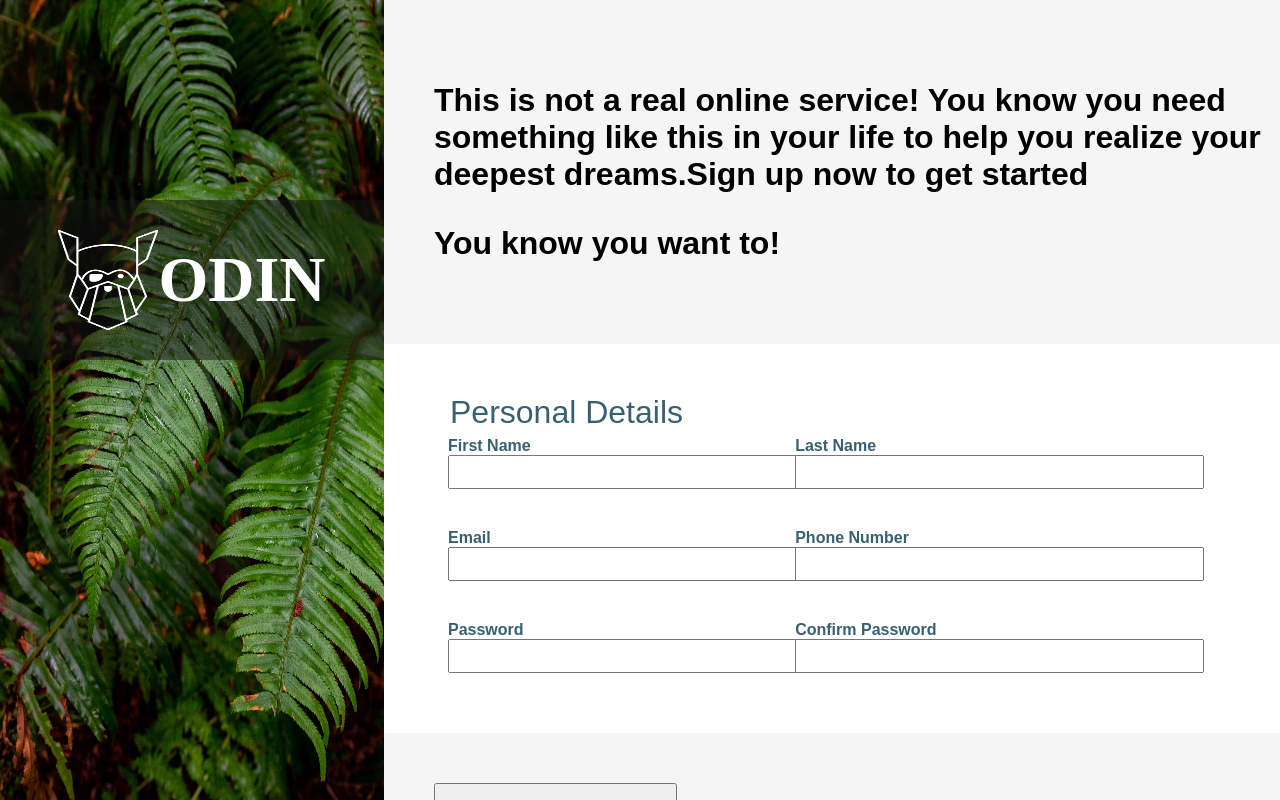
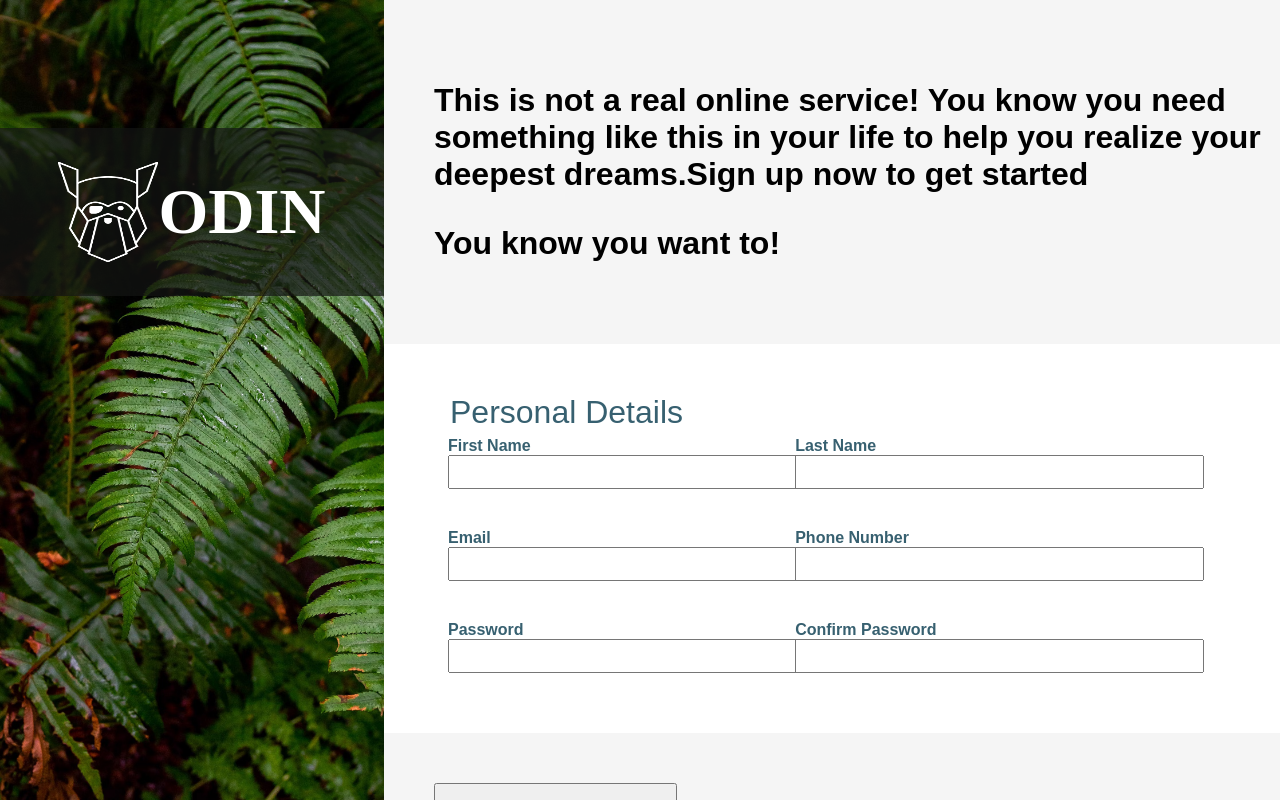
Before and after one commit to Yoleudan/odin-sign-up-form, a plain HTML site: page index.html in a window 1280 px wide. Drawn offline with Linux system fonts and the light colour scheme.

Commit message:
Fix issue with background image

```diff
--- a/index.html
+++ b/index.html
@@ -14,7 +14,6 @@
                 height="100px" width="100px">
                 <h1 class="title">ODIN</h1>
             </div>
-            <img id="backgroundIMG" src="./background.jpeg">
         </div>
         <div id="main">
             <div id="intro">
--- a/styles.css
+++ b/styles.css
@@ -25,19 +25,20 @@ html,body
 
 #sideheader{
     width: 30%;
-    height: 100%;
     display: flex;
+    flex-shrink: 0;
+    background-image: url(./background.jpeg);
+    background-size: cover;
+    padding-top: 10%;
 }
 
 #headerBG{
-    background: rgba(19, 20, 19, 0.5);
-    position: absolute;
-    z-index: 100;
-    top: 25%;
-    width: inherit;
+    background: rgba(19, 20, 19, 0.7);
     display: flex;
     justify-content: center;
     align-items: center;
+    height: 25%;
+    width: 100%;
 
 }
 
@@ -46,11 +47,6 @@ html,body
     font-size: 4rem;
 }
 
-#backgroundIMG{
-    width: 100%;
-    height: 100%;
-    position: relative;
-}
 
 /* controls the style for right side of the form*/
 
```
